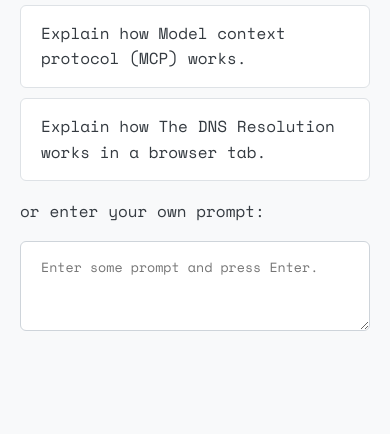
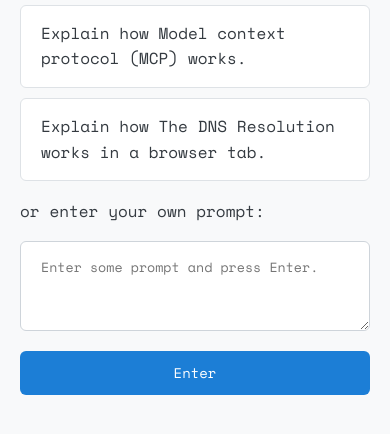
Before and after one commit to Abhishek627/DogGPT, a website built with Vite: page index.html in a window 390 px wide. Shown: the part 326-760 px from the top of the page. Built offline with nearby package versions, Linux system fonts and the light colour scheme; no server answers.

Commit message:
Add a button for mobile view

```diff
--- a/index.css
+++ b/index.css
@@ -110,13 +110,19 @@
   border-left: 4px solid light-dark(#1c7ed6, #66b2ff);
 }
 
+.input-container {
+  display: flex;
+  gap: 10px;
+  align-items: stretch;
+  margin-top: 8px;
+}
+
 textarea#input {
-  width: 100%;
+  flex: 1;
   padding: 15px 20px;
   border: 1px solid light-dark(#ced4da, #495057);
   border-radius: 6px;
   font-family: 'Space Mono', monospace;
-  margin-top: 8px;
   min-height: 90px;
   resize: vertical;
   transition: border-color 0.2s ease-in-out, box-shadow 0.2s ease-in-out;
@@ -124,10 +130,42 @@
   color: light-dark(#343a40, #f8f9fa);
 }
 
-textarea#input:focus {
-  outline: none;
-  border-color: light-dark(#1c7ed6, #66b2ff);
-  box-shadow: 0 0 0 2px light-dark(rgba(28, 126, 214, 0.2), rgba(102, 178, 255, 0.2));
+.enter-button {
+  background-color: light-dark(#1c7ed6, #66b2ff);
+  color: white;
+  border: none;
+  padding: 0 25px;
+  border-radius: 6px;
+  font-family: 'Space Mono', monospace;
+  font-size: 14px;
+  cursor: pointer;
+  transition: all 0.2s ease-in-out;
+  white-space: nowrap;
+  min-height: 90px;
+  align-self: stretch;
+}
+
+.enter-button:hover {
+  background-color: light-dark(#1971c2, #3399ff);
+  transform: translateY(-2px);
+  box-shadow: 0 2px 4px light-dark(rgba(0, 0, 0, 0.1), rgba(255, 255, 255, 0.1));
+}
+
+.enter-button:active {
+  transform: translateY(0);
+  box-shadow: none;
+}
+
+@media (max-width: 768px) {
+  .input-container {
+    flex-direction: column;
+  }
+
+  .enter-button {
+    width: 100%;
+    margin-top: 10px;
+    min-height: 44px;
+  }
 }
 
 #output + p {
--- a/index.html
+++ b/index.html
@@ -15,7 +15,10 @@
     <li>Explain how The DNS Resolution works in a browser tab.</li>
   </ul>
   <p>or enter your own prompt:</p>
-  <textarea id="input" placeholder="Enter some prompt and press Enter."></textarea>
+  <div class="input-container">
+    <textarea id="input" placeholder="Enter some prompt and press Enter."></textarea>
+    <button id="enterButton" class="enter-button">Enter</button>
+  </div>
   <div id="output"></div>
   <div id="error" hidden></div>
   <div id="slideshow" hidden></div>
```
Also changed, not shown: index.tsx (+13 -4 lines), 1 other file.
